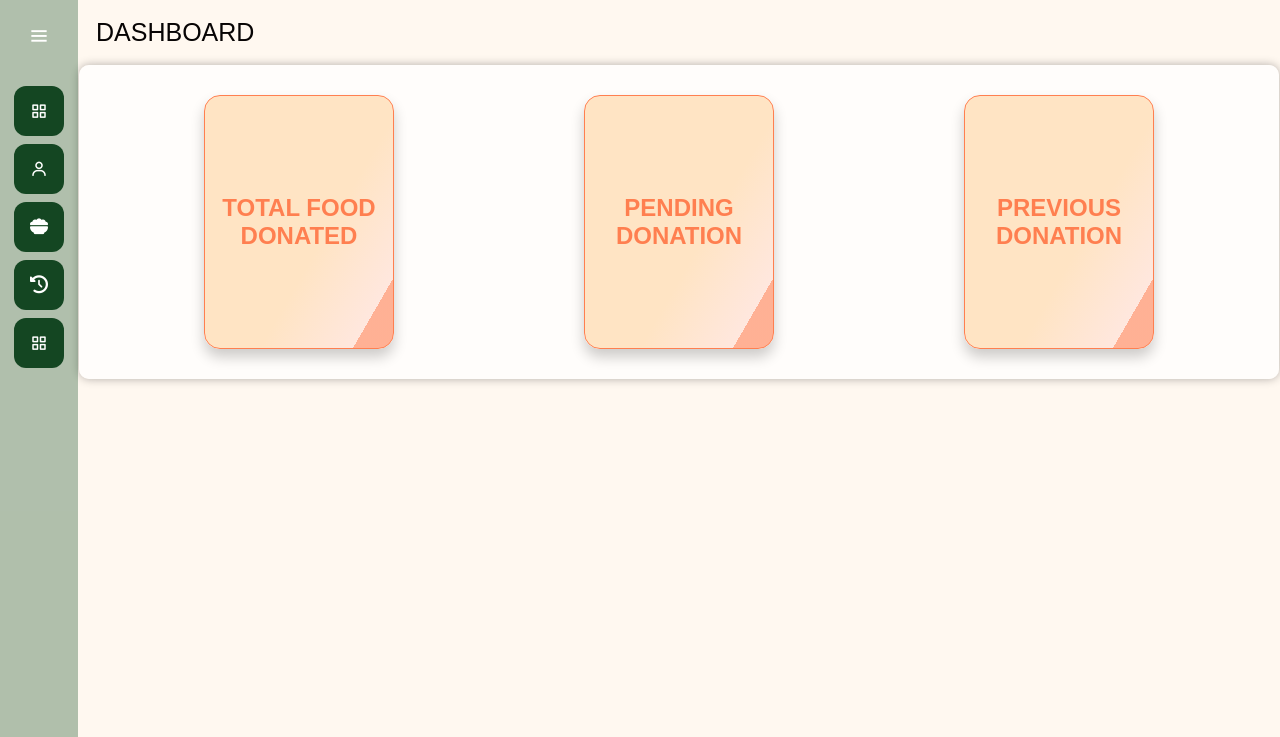
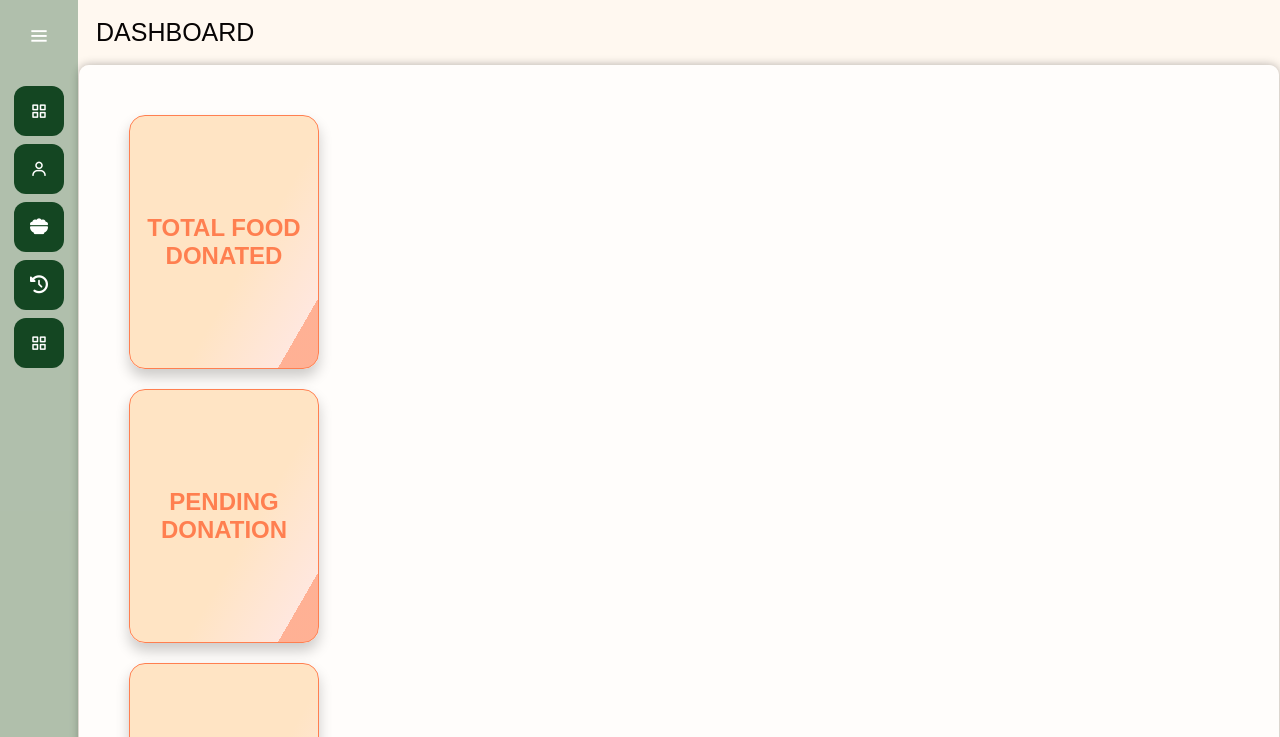
Before and after one commit to RichaThanekar/ShareBites, a plain HTML site: page restodash.html in a window 1280 px wide. Shown: the top 737 px of the page. Drawn offline with nearby package versions, Linux system fonts and the light colour scheme.

Commit message:
Update cards.css

```diff
--- a/cards.css
+++ b/cards.css
@@ -52,7 +52,10 @@
     color: white;
     transform: rotateY(180deg);
   }
-.profile-container1 {
-    display: flex;
-    justify-content: space-around;
+  .flip-card {
+    margin: 20px; /* Adjust the margin as needed */
+    width: 190px;
+    height: 254px;
+    perspective: 1000px;
+    font-family: sans-serif;
 }
```
